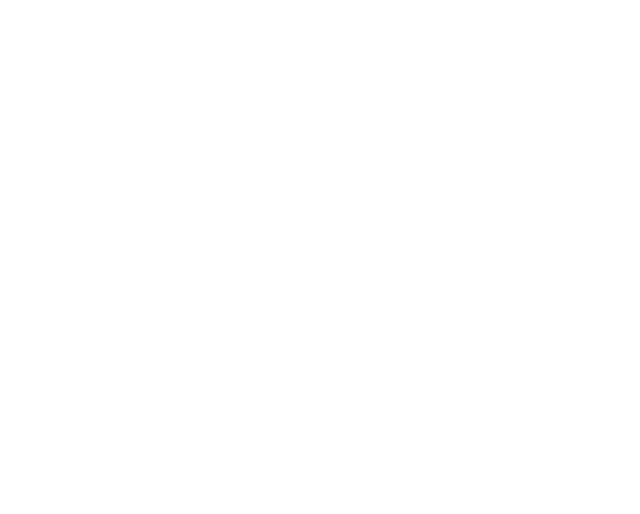
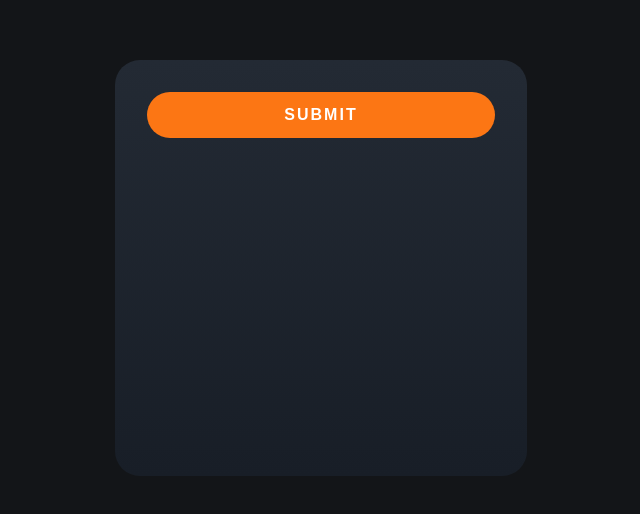
Before and after one commit to KiwiScreams/Interactive-rating-component, a React (Vite) app: page / in a window 1280 px wide. Shown: the part 132-646 px from the top of the page, without its empty margins (319-959 px from the left). Built offline with nearby package versions, Linux system fonts and the light colour scheme.

Commit message:
button style

```diff
--- a/src/App.jsx
+++ b/src/App.jsx
@@ -2,7 +2,9 @@ function App() {
 
   return (
     <>
-
+      <section className="container">
+        <button>SUBMIT</button>
+      </section>
     </>
   )
 }
--- a/src/index.css
+++ b/src/index.css
@@ -5,6 +5,9 @@
   box-sizing: border-box;
   list-style-type: none;
   text-decoration: none;
+  border: none;
+  outline: none;
+  transition: 0.3s;
 }
 :root
 {
@@ -22,3 +25,42 @@
   --line-height-24: 24px;
   --letter-spacing-2: 2px;
 }
+body
+{
+  background-color: var(--very-darl-blue-clr);
+  width: 100vw;
+  height: 100vh;
+  overflow: hidden;
+  display: flex;
+  justify-content: center;
+  align-items: center;
+}
+.container
+{
+  background: linear-gradient(to bottom, #232A34, #181E27);
+  width: 412px;
+  height: 416px;
+  aspect-ratio: 1;
+  padding: 32px;
+  border-radius: 25px;
+}
+button, a
+{
+  cursor: pointer;
+}
+.container button
+{
+  background-color: var(--orange-clr);
+  width: 100%;
+  height: 46px;
+  color: var(--white-clr);
+  font-weight: var(--font-weight-700);
+  letter-spacing: var(--letter-spacing-2);
+  font-size: var(--font-size-16);
+  border-radius: 50px;
+}
+.container button:hover
+{
+  background-color: var(--white-clr);
+  color: var(--orange-clr);
+}
```
